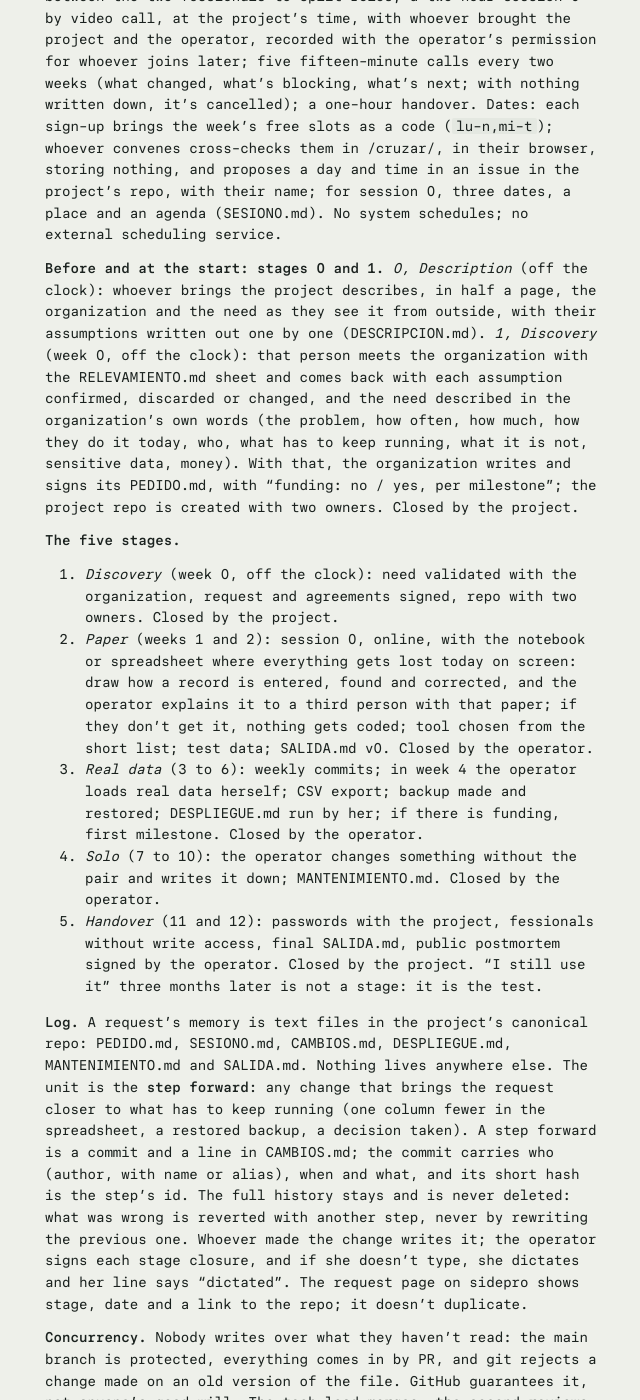
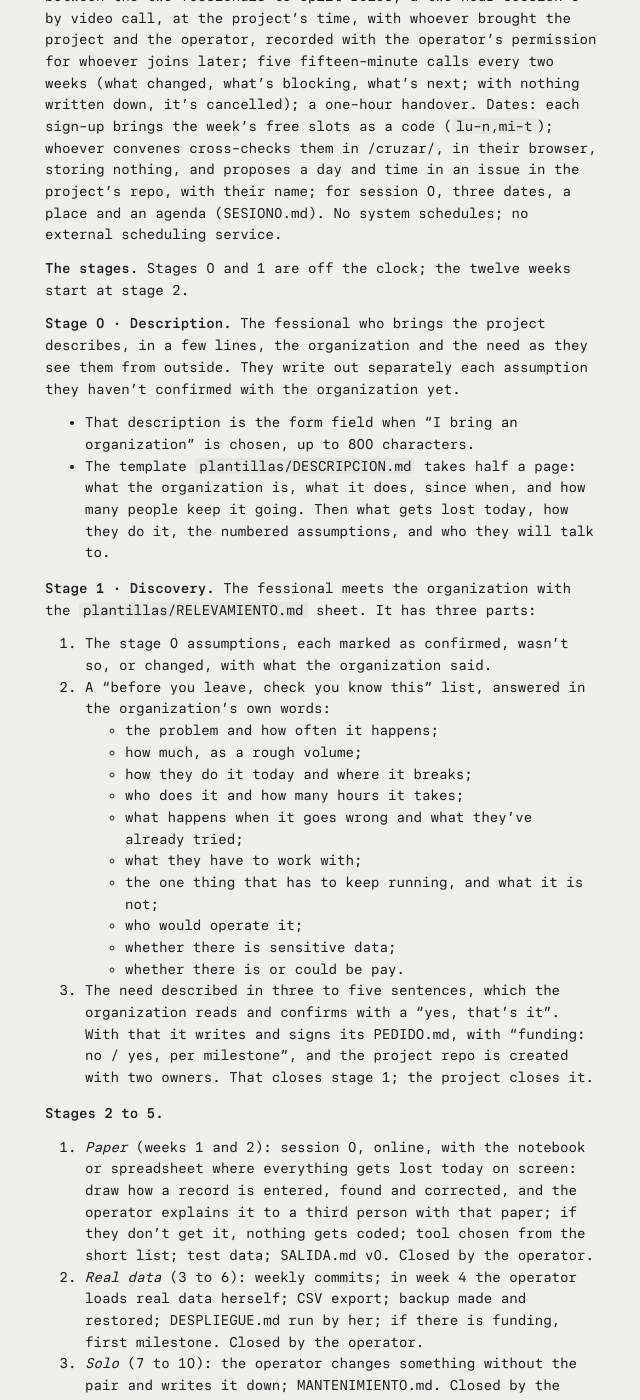
Before and after one commit to sideproorg/sidepro.github.io, a Jekyll site: the page built from _rfc_en/rfc-001.md, in a window 1280 px wide and 1400 px high, scrolled down 944 px. Shown: the whole window, without its empty margins (251-891 px from the left). Built offline with Jekyll 4.4.1, drawn with Linux system fonts in a browser that asks for light colours.

Commit message:
RFC-001 (es/en): etapas 0 y 1 escritas como lista, con las tres partes del relevamiento; FAQ con los nombres de etapa nuevos
Co-Authored-By: Claude Opus 5.5 <noreply@anthropic.com>
Claude-Session: https://claude.ai/code/session_01WyQD6qD1Gcs4Ff6pyMCYHH

```diff
--- a/_data/en/faq.yml
+++ b/_data/en/faq.yml
@@ -20,7 +20,7 @@
 - q: Is it paid?
   a: "It may be or it may not: it depends on each project, its funds, whether it wants or is able to pay, or whether it gets funding. By default these are spare hours. If there is pay, it is written in the request before starting: for which milestone and in what form, with an invoice or in kind with its value in pesos. No agreement sets a precedent for another. You can say no and the request goes on the same. sidepro doesn't charge, pay or intermediate. Check your contract first."
 - q: How does a request start, and how many meetings does it have?
-  a: "Six hours in twelve weeks, all online: a short call between the two fessionals to split roles, a two-hour session 0 with the operator (recorded with permission; whoever joins later listens to it), five fifteen-minute check-ins every two weeks, and a one-hour handover. No system sets the dates: in the form you mark your free slots, whoever convenes cross-checks them in /cruzar/ in their browser, storing nothing, and proposes a day and time in the repo's issue, with their name. The five stages (request, paper, real data, solo, handover), the roles and what gets logged where are in RFC-001, which is open for comments."
+  a: "Six hours in twelve weeks, all online: a short call between the two fessionals to split roles, a two-hour session 0 with the operator (recorded with permission; whoever joins later listens to it), five fifteen-minute check-ins every two weeks, and a one-hour handover. No system sets the dates: in the form you mark your free slots, whoever convenes cross-checks them in /cruzar/ in their browser, storing nothing, and proposes a day and time in the repo's issue, with their name. The stages (description, discovery, paper, real data, solo, handover), the roles and what gets logged where are in RFC-001, which is open for comments."
 - q: What won't we build?
   a: "Mobile apps, AI models, integrations with banks or the tax agency, logins for fifty users, real-time dashboards. Yes to forms, spreadsheets with validation, simple databases and exports; whatever someone from the project can operate and change without you."
 - q: What if the project doesn't respond?
--- a/_data/faq.yml
+++ b/_data/faq.yml
@@ -20,7 +20,7 @@
 - q: ¿Se cobra?
   a: "Puede que sí, puede que no: depende de cada proyecto, de sus fondos, de si quiere o puede pagar, o de que consiga financiamiento. Por defecto son horas libres. Si hay remuneración, se escribe en la ficha antes de empezar: por qué hito y en qué forma, con factura o en especie con su valor en pesos. Ningún acuerdo es precedente de otro. Puedes decir que no y el pedido sigue igual. sidepro no cobra, no paga ni intermedia. Revisa tu contrato antes."
 - q: ¿Cómo arranca un pedido y cuántas reuniones tiene?
-  a: "Seis horas en doce semanas, todas en línea: una llamada corta entre los dos fessionals para repartirse roles, una sesión 0 de dos horas con quien opera (se graba con permiso, y quien entra después la escucha), cinco quincenales de quince minutos y un traspaso de una hora. Las fechas no las pone ningún sistema: en el formulario marcas tus franjas libres, quien convoca las cruza en /cruzar/ en su navegador, sin guardar nada, y propone día y hora en el issue del repo, con nombre. Las cinco etapas (pedido, papel, datos reales, sola, traspaso), los roles y qué se registra dónde están en la RFC-001, que se puede comentar."
+  a: "Seis horas en doce semanas, todas en línea: una llamada corta entre los dos fessionals para repartirse roles, una sesión 0 de dos horas con quien opera (se graba con permiso, y quien entra después la escucha), cinco quincenales de quince minutos y un traspaso de una hora. Las fechas no las pone ningún sistema: en el formulario marcas tus franjas libres, quien convoca las cruza en /cruzar/ en su navegador, sin guardar nada, y propone día y hora en el issue del repo, con nombre. Las etapas (descripción, relevamiento, papel, datos reales, sola, traspaso), los roles y qué se registra dónde están en la RFC-001, que se puede comentar."
 - q: ¿Qué no vamos a construir?
   a: Apps móviles, modelos de IA, integraciones con bancos o AFIP, logins para cincuenta usuarios, dashboards en tiempo real. Sí formularios, planillas con validaciones, bases simples y exportaciones; lo que una persona del proyecto pueda operar y modificar sin ti.
 - q: ¿Y si el proyecto no responde?
--- a/_rfc_en/rfc-001.md
+++ b/_rfc_en/rfc-001.md
@@ -14,10 +14,31 @@ objeciones: "Six profiles on the board reviewed the draft; their objections are
 
 **Meetings.** Six hours in twelve weeks, all online: a short call between the two fessionals to split roles; a two-hour session 0 by video call, at the project's time, with whoever brought the project and the operator, recorded with the operator's permission for whoever joins later; five fifteen-minute calls every two weeks (what changed, what's blocking, what's next; with nothing written down, it's cancelled); a one-hour handover. Dates: each sign-up brings the week's free slots as a code (`lu-n,mi-t`); whoever convenes cross-checks them in /cruzar/, in their browser, storing nothing, and proposes a day and time in an issue in the project's repo, with their name; for session 0, three dates, a place and an agenda (SESION0.md). No system schedules; no external scheduling service.
 
-**Before and at the start: stages 0 and 1.** *0, Description* (off the clock): whoever brings the project describes, in half a page, the organization and the need as they see it from outside, with their assumptions written out one by one (DESCRIPCION.md). *1, Discovery* (week 0, off the clock): that person meets the organization with the RELEVAMIENTO.md sheet and comes back with each assumption confirmed, discarded or changed, and the need described in the organization's own words (the problem, how often, how much, how they do it today, who, what has to keep running, what it is not, sensitive data, money). With that, the organization writes and signs its PEDIDO.md, with "funding: no / yes, per milestone"; the project repo is created with two owners. Closed by the project.
+**The stages.** Stages 0 and 1 are off the clock; the twelve weeks start at stage 2.
 
-**The five stages.**
-1. *Discovery* (week 0, off the clock): need validated with the organization, request and agreements signed, repo with two owners. Closed by the project.
+**Stage 0 · Description.** The fessional who brings the project describes, in a few lines, the organization and the need as they see them from outside. They write out separately each assumption they haven't confirmed with the organization yet.
+
+- That description is the form field when "I bring an organization" is chosen, up to 800 characters.
+- The template `plantillas/DESCRIPCION.md` takes half a page: what the organization is, what it does, since when, and how many people keep it going. Then what gets lost today, how they do it, the numbered assumptions, and who they will talk to.
+
+**Stage 1 · Discovery.** The fessional meets the organization with the `plantillas/RELEVAMIENTO.md` sheet. It has three parts:
+
+1. The stage 0 assumptions, each marked as confirmed, wasn't so, or changed, with what the organization said.
+2. A "before you leave, check you know this" list, answered in the organization's own words:
+    - the problem and how often it happens;
+    - how much, as a rough volume;
+    - how they do it today and where it breaks;
+    - who does it and how many hours it takes;
+    - what happens when it goes wrong and what they've already tried;
+    - what they have to work with;
+    - the one thing that has to keep running, and what it is not;
+    - who would operate it;
+    - whether there is sensitive data;
+    - whether there is or could be pay.
+3. The need described in three to five sentences, which the organization reads and confirms with a "yes, that's it". With that it writes and signs its PEDIDO.md, with "funding: no / yes, per milestone", and the project repo is created with two owners. That closes stage 1; the project closes it.
+
+**Stages 2 to 5.**
+
 2. *Paper* (weeks 1 and 2): session 0, online, with the notebook or spreadsheet where everything gets lost today on screen: draw how a record is entered, found and corrected, and the operator explains it to a third person with that paper; if they don't get it, nothing gets coded; tool chosen from the short list; test data; SALIDA.md v0. Closed by the operator.
 3. *Real data* (3 to 6): weekly commits; in week 4 the operator loads real data herself; CSV export; backup made and restored; DESPLIEGUE.md run by her; if there is funding, first milestone. Closed by the operator.
 4. *Solo* (7 to 10): the operator changes something without the pair and writes it down; MANTENIMIENTO.md. Closed by the operator.
```
Also changed, not shown: _rfc/rfc-001.md (+24 -3 lines).
